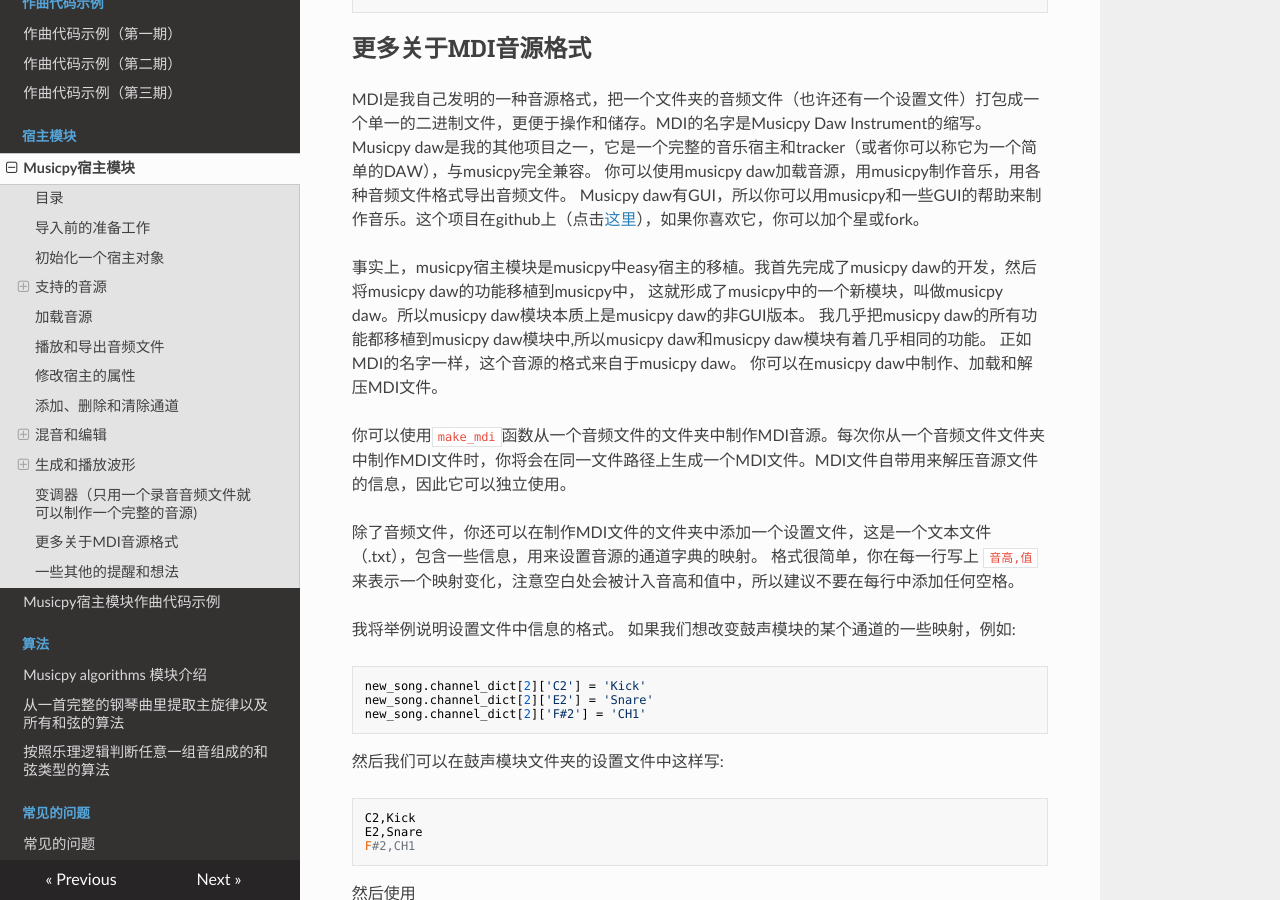
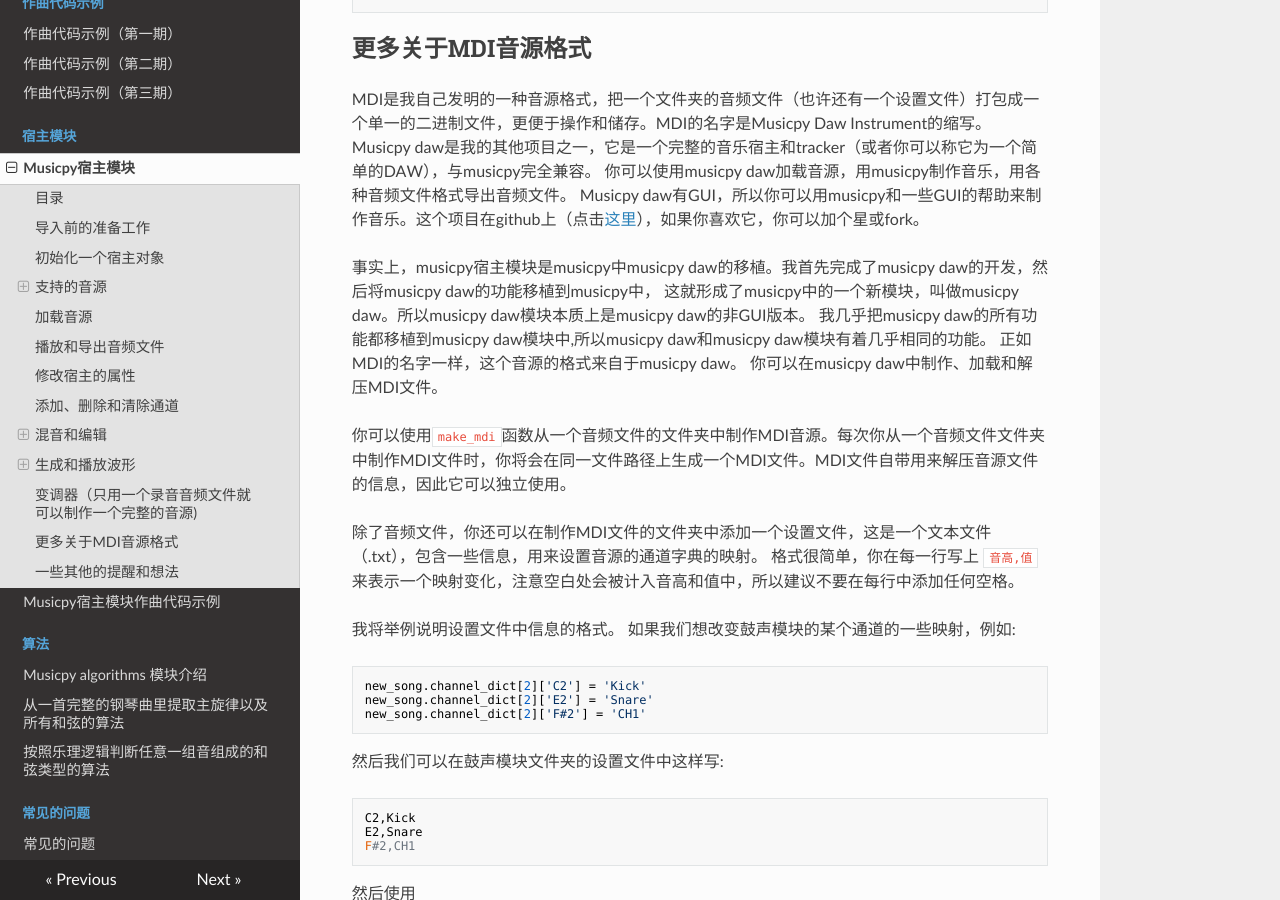
Before and after one commit to Rainbow-Dreamer/musicpy_docs_zh_CN, an MkDocs documentation site: the page built from docs/Musicpy daw module.md, in a window 1280 px wide and 900 px high, scrolled down 16440 px. Built offline with MkDocs 1.6.1, drawn with Linux system fonts in a browser that asks for light colours; nearby versions of some CDN libraries.

Commit message:
Update Musicpy daw module.md

```diff
--- a/docs/Musicpy daw module.md
+++ b/docs/Musicpy daw module.md
@@ -731,7 +731,7 @@ Musicpy daw是我的其他项目之一，它是一个完整的音乐宿主和tra
 你可以使用musicpy daw加载音源，用musicpy制作音乐，用各种音频文件格式导出音频文件。
 Musicpy daw有GUI，所以你可以用musicpy和一些GUI的帮助来制作音乐。这个项目在github上（点击[这里](https://github.com/Rainbow-Dreamer/musicpy-daw)），如果你喜欢它，你可以加个星或fork。
 
-事实上，musicpy宿主模块是musicpy中easy宿主的移植。我首先完成了musicpy daw的开发，然后将musicpy daw的功能移植到musicpy中，
+事实上，musicpy宿主模块是musicpy中musicpy daw的移植。我首先完成了musicpy daw的开发，然后将musicpy daw的功能移植到musicpy中，
 这就形成了musicpy中的一个新模块，叫做musicpy daw。所以musicpy daw模块本质上是musicpy daw的非GUI版本。
 我几乎把musicpy daw的所有功能都移植到musicpy daw模块中,所以musicpy daw和musicpy daw模块有着几乎相同的功能。
 正如MDI的名字一样，这个音源的格式来自于musicpy daw。
```
